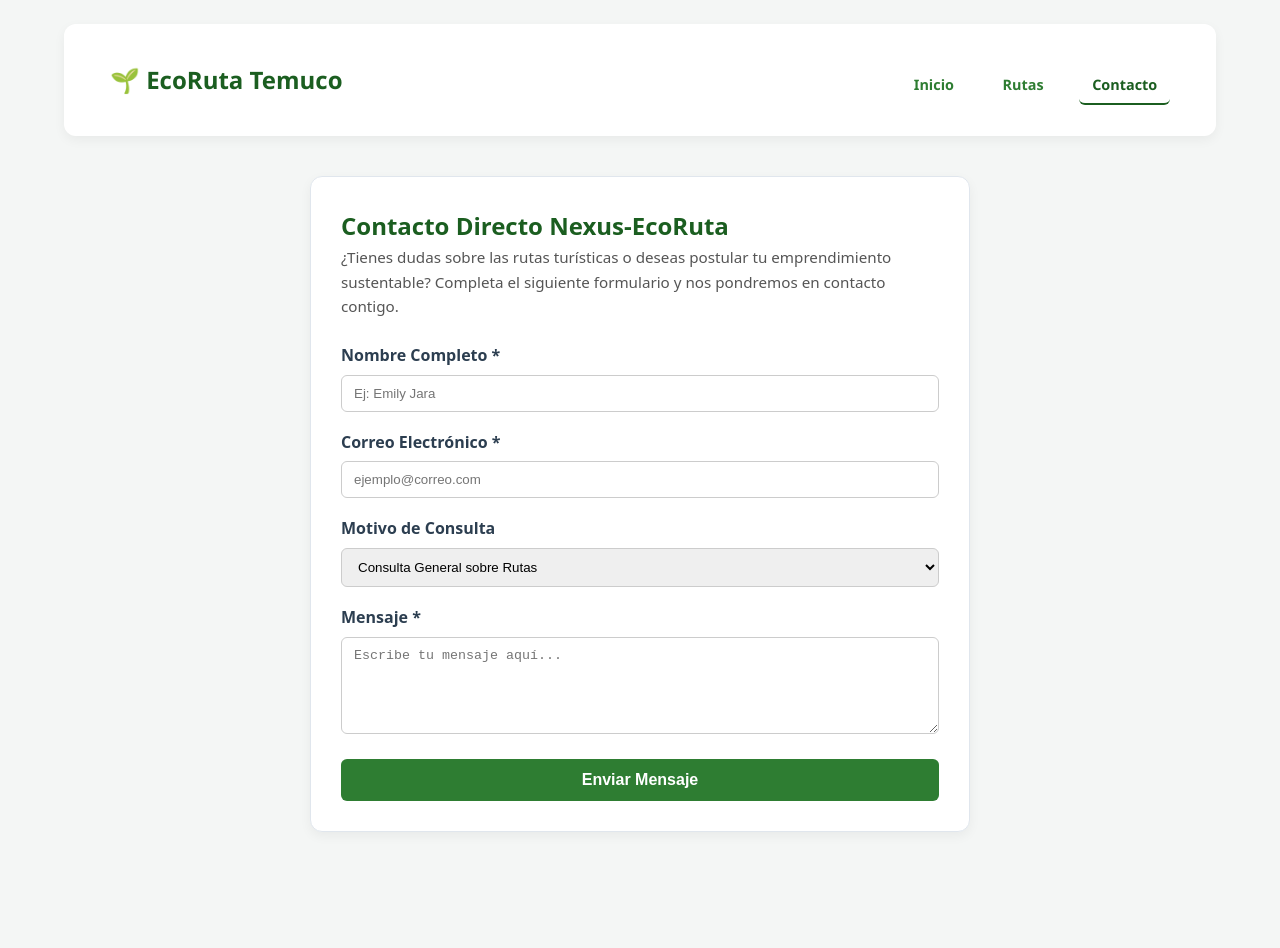
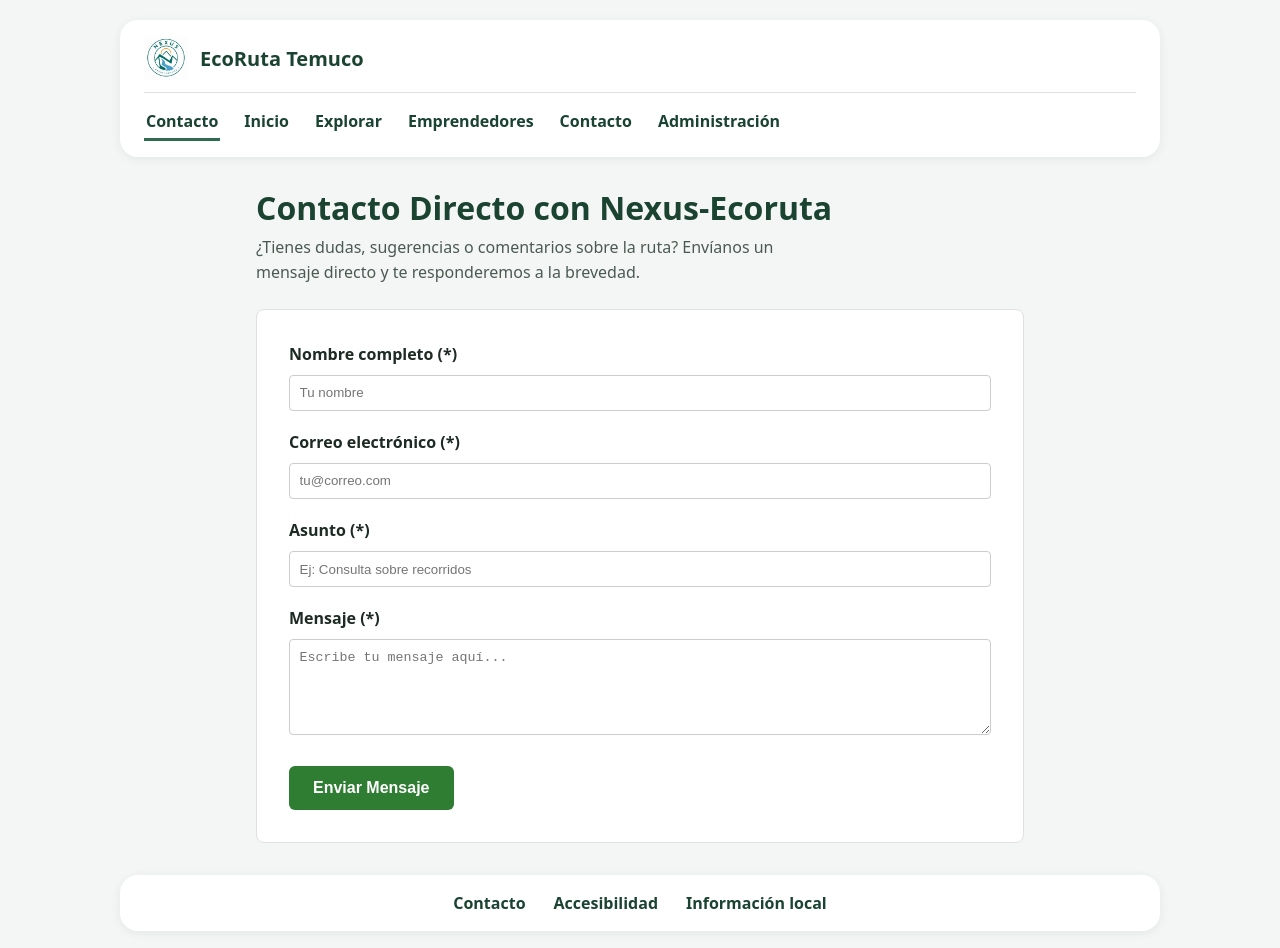
Before and after one commit to camilqqq/Nexus-Ecoruta, a plain HTML site: page paginas/contacto.html in a window 1280 px wide. Before the commit the page ends 896 px from the top, so only its background shows below. Drawn offline with Linux system fonts and the light colour scheme.

Commit message:
Refactor contacto.html for improved structure and style

```diff
--- a/paginas/contacto.html
+++ b/paginas/contacto.html
@@ -1,75 +1,113 @@
-<!DOCTYPE html>
+<!doctype html>
 <html lang="es">
   <head>
-  <meta charset="UTF-8">
-  <meta name="viewport" content="width=device-width, initial-scale=1.0">
-  <title>Contacto Directo - Nexus EcoRuta Temuco</title>
-  <link rel="stylesheet" href="../css/index.css">
+    <meta charset="UTF-8" />
+    <meta name="viewport" content="width=device-width, initial-scale=1.0" />
+    <title>EcoRuta Temuco - Contacto Directo</title>
+    <link rel="stylesheet" href="../css/emprendimientos.css" />
   </head>
+
   <body>
+    <header>
+      <div class="header-top">
+        <div class="brand">
+          <img src="../assets/imagenes/Logo.png" alt="Logo EcoRuta Temuco" class="logo" />
+          <span class="brand-name">EcoRuta Temuco</span>
+        </div>
+        <button class="menu-btn" aria-label="Abrir menú" id="menuBtn">☰ Menú</button>
+      </div>
 
-  <!-- Encabezado / Navegación Principal -->
-  <header>
-    <div class="header-container" style="max-width: 1100px; margin: 0 auto; padding: 15px 20px; display: flex; justify-content: space-between; align-items: center;">
-      <h1 style="margin: 0; font-size: 1.5rem; color: #1b5e20;">🌱 EcoRuta Temuco</h1>
-      <nav>
-        <a href="../index.html" style="margin-right: 15px; text-decoration: none; color: #2e7d32; font-weight: 600;">Inicio</a>
-        <a href="../index.html#rutas" style="margin-right: 15px; text-decoration: none; color: #2e7d32; font-weight: 600;">Rutas</a>
-        <a href="contacto.html" style="text-decoration: none; color: #1b5e20; font-weight: 700; border-bottom: 2px solid #1b5e20;">Contacto</a>
+    <nav id="menuNav" aria-label="Menú principal">
+        <a href="contacto.html" class="active" aria-current="page">Contacto</a>
+        <a href="../index.html">Inicio</a>
+        <a href="../index.html#explorar">Explorar</a>
+        <a href="emprendimientos.html">Emprendedores</a>
+        <a href="contacto.html">Contacto</a>
+        <a href="vista4.html">Administración</a>
       </nav>
-    </div>
     </header>
 
-  <main style="max-width: 700px; margin: 40px auto; padding: 0 20px; font-family: system-ui, -apple-system, sans-serif;">
-    <section style="background: #ffffff; border: 1px solid #e0e6ed; border-radius: 12px; padding: 30px; box-shadow: 0 4px 12px rgba(0,0,0,0.05);">
-      <h2 style="color: #1b5e20; margin-top: 0;">Contacto Directo Nexus-EcoRuta</h2>
-      <p style="color: #555; font-size: 0.95rem; margin-bottom: 25px;">
-        ¿Tienes dudas sobre las rutas turísticas o deseas postular tu emprendimiento sustentable? Completa el siguiente formulario y nos pondremos en contacto contigo.
+    <main id="contenido" style="max-width: 800px; margin: 2rem auto; padding: 0 1rem;">
+      <div class="intro">
+        <h1>Contacto Directo con Nexus-Ecoruta</h1>
+        <p>
+          ¿Tienes dudas, sugerencias o comentarios sobre la ruta? Envíanos un mensaje directo y te responderemos a la brevedad.
         </p>
-
-      <form id="form-contacto" style="display: flex; flex-direction: column; gap: 18px;">
-        <div>
-          <label for="nombre" style="display: block; font-weight: 600; color: #2c3e50; margin-bottom: 6px;">Nombre Completo *</label>
-          <input type="text" id="nombre" name="nombre" required placeholder="Ej: Emily Jara" style="width: 100%; padding: 10px 12px; border: 1px solid #ccc; border-radius: 6px; box-sizing: border-box;">
       </div>
 
-        <div>
-          <label for="email" style="display: block; font-weight: 600; color: #2c3e50; margin-bottom: 6px;">Correo Electrónico *</label>
-          <input type="email" id="email" name="email" required placeholder="ejemplo@correo.com" style="width: 100%; padding: 10px 12px; border: 1px solid #ccc; border-radius: 6px; box-sizing: border-box;">
+      <form id="formContacto" style="background: #fff; padding: 2rem; border-radius: 8px; border: 1px solid #e0e0e0; margin-top: 1.5rem;">
+        <div style="margin-bottom: 1.2rem;">
+          <label for="nombre" style="display: block; font-weight: bold; margin-bottom: 0.5rem;">Nombre completo (*)</label>
+          <input type="text" id="nombre" required placeholder="Tu nombre" style="width: 100%; padding: 0.6rem; border: 1px solid #ccc; border-radius: 4px;" />
         </div>
 
-        <div>
-          <label for="motivo" style="display: block; font-weight: 600; color: #2c3e50; margin-bottom: 6px;">Motivo de Consulta</label>
-          <select id="motivo" name="motivo" style="width: 100%; padding: 10px 12px; border: 1px solid #ccc; border-radius: 6px; box-sizing: border-box;">
-            <option value="informacion">Consulta General sobre Rutas</option>
-            <option value="emprendimiento">Postulación de Emprendimiento</option>
-            <option value="sugerencia">Sugerencia o Retroalimentación</option>
-          </select>
+        <div style="margin-bottom: 1.2rem;">
+          <label for="email" style="display: block; font-weight: bold; margin-bottom: 0.5rem;">Correo electrónico (*)</label>
+          <input type="email" id="email" required placeholder="tu@correo.com" style="width: 100%; padding: 0.6rem; border: 1px solid #ccc; border-radius: 4px;" />
         </div>
 
-        <div>
-          <label for="mensaje" style="display: block; font-weight: 600; color: #2c3e50; margin-bottom: 6px;">Mensaje *</label>
-          <textarea id="mensaje" name="mensaje" rows="5" required placeholder="Escribe tu mensaje aquí..." style="width: 100%; padding: 10px 12px; border: 1px solid #ccc; border-radius: 6px; box-sizing: border-box;"></textarea>
+        <div style="margin-bottom: 1.2rem;">
+          <label for="asunto" style="display: block; font-weight: bold; margin-bottom: 0.5rem;">Asunto (*)</label>
+          <input type="text" id="asunto" required placeholder="Ej: Consulta sobre recorridos" style="width: 100%; padding: 0.6rem; border: 1px solid #ccc; border-radius: 4px;" />
         </div>
 
-        <button type="submit" style="background-color: #2e7d32; color: white; font-weight: 600; border: none; padding: 12px 20px; border-radius: 6px; cursor: pointer; font-size: 1rem; transition: background 0.2s;">
+        <div style="margin-bottom: 1.5rem;">
+          <label for="mensaje" style="display: block; font-weight: bold; margin-bottom: 0.5rem;">Mensaje (*)</label>
+          <textarea id="mensaje" rows="5" required placeholder="Escribe tu mensaje aquí..." style="width: 100%; padding: 0.6rem; border: 1px solid #ccc; border-radius: 4px; resize: vertical;"></textarea>
+        </div>
+
+        <button type="submit" style="background-color: #2e7d32; color: white; border: none; padding: 0.8rem 1.5rem; border-radius: 6px; font-weight: bold; cursor: pointer; font-size: 1rem;">
           Enviar Mensaje
         </button>
       </form>
 
-      <!-- Mensaje de confirmación dinámico -->
-      <div id="mensaje-exito" style="display: none; margin-top: 20px; padding: 12px; background-color: #f0fdf4; border: 1px solid #dcfce7; color: #166534; border-radius: 6px; text-align: center;">
-        ✅ ¡Mensaje enviado con éxito! Nos contactaremos a la brevedad.
+      <div id="mensajeExito" style="display: none; background: #e8f5e9; color: #2e7d32; padding: 1.5rem; border-radius: 8px; border: 1px solid #a5d6a7; margin-top: 1.5rem; text-align: center;">
+        <h3>¡Mensaje enviado con éxito!</h3>
+        <p>Gracias por contactarte con el equipo de Nexus-Ecoruta. Te responderemos pronto.</p>
       </div>
-    </section>
     </main>
 
+    <footer>
+      <div class="footer-links">
+        <a href="contacto.html">Contacto</a>
+        <a href="https://github.com/camilqqq/Nexus-Ecoruta/blob/main/documentos/reportes/accesibilidad.md" target="_blank">Accesibilidad</a>
+        <a href="../index.html">Información local</a>
+      </div>
+    </footer>
+
     <script>
-    // Validación interactiva y respuesta del formulario
-    document.getElementById('form-contacto').addEventListener('submit', function(e) {
+      const menuBtn = document.getElementById('menuBtn');
+      const menuNav = document.getElementById('menuNav');
+
+      if (menuBtn && menuNav) {
+        menuBtn.addEventListener('click', () => {
+          const abierto = menuNav.classList.toggle('menu-visible');
+          menuBtn.setAttribute('aria-expanded', abierto ? 'true' : 'false');
+        });
+      }
+
+      // Guardar mensaje de contacto en localStorage
+      const formContacto = document.getElementById('formContacto');
+      const mensajeExito = document.getElementById('mensajeExito');
+
+      formContacto.addEventListener('submit', (e) => {
         e.preventDefault();
-      document.getElementById('mensaje-exito').style.display = 'block';
-      this.reset();
+
+        const nuevoMensaje = {
+          nombre: document.getElementById('nombre').value.trim(),
+          email: document.getElementById('email').value.trim(),
+          asunto: document.getElementById('asunto').value.trim(),
+          mensaje: document.getElementById('mensaje').value.trim(),
+          fecha: new Date().toLocaleString()
+        };
+
+        let mensajes = JSON.parse(localStorage.getItem('mensajesContacto')) || [];
+        mensajes.push(nuevoMensaje);
+        localStorage.setItem('mensajesContacto', JSON.stringify(mensajes));
+
+        formContacto.reset();
+        formContacto.style.display = 'none';
+        mensajeExito.style.display = 'block';
       });
     </script>
   </body>
```
Lines whose indentation alone changed are shown as unchanged.
